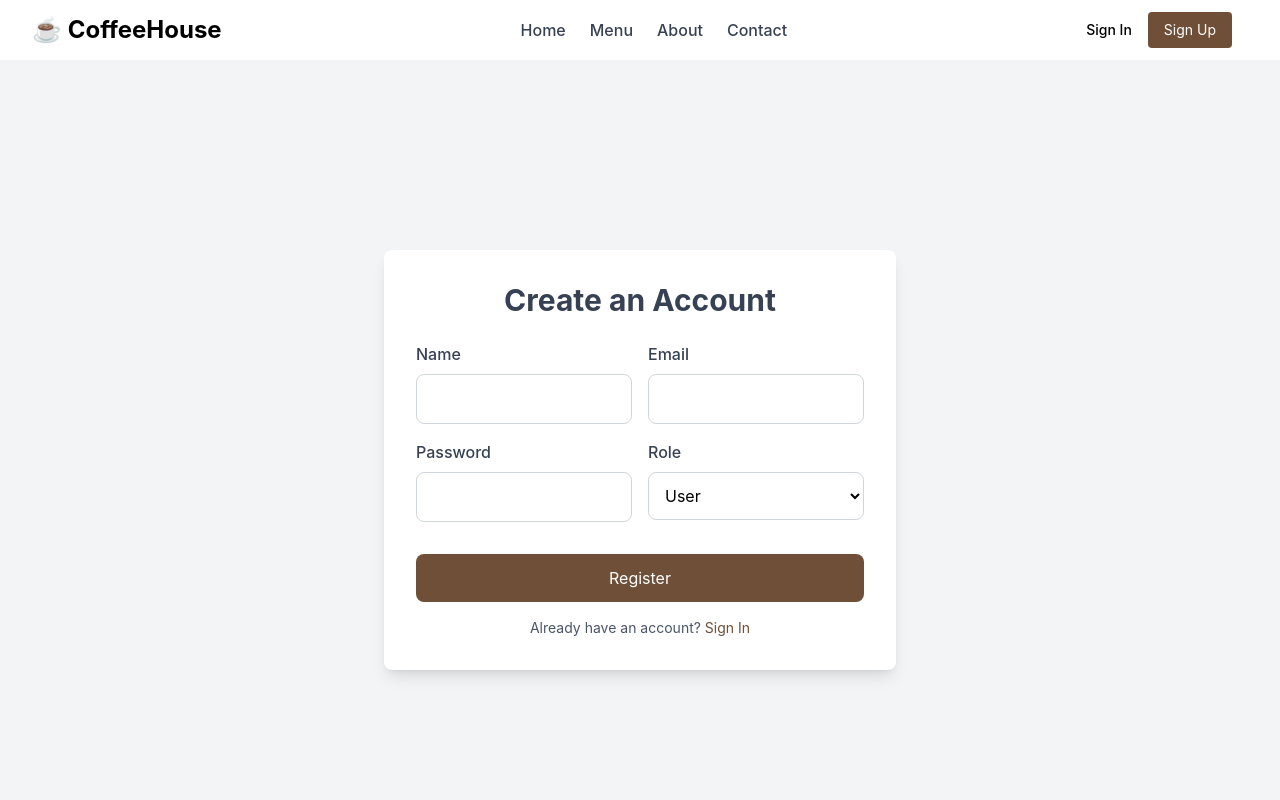
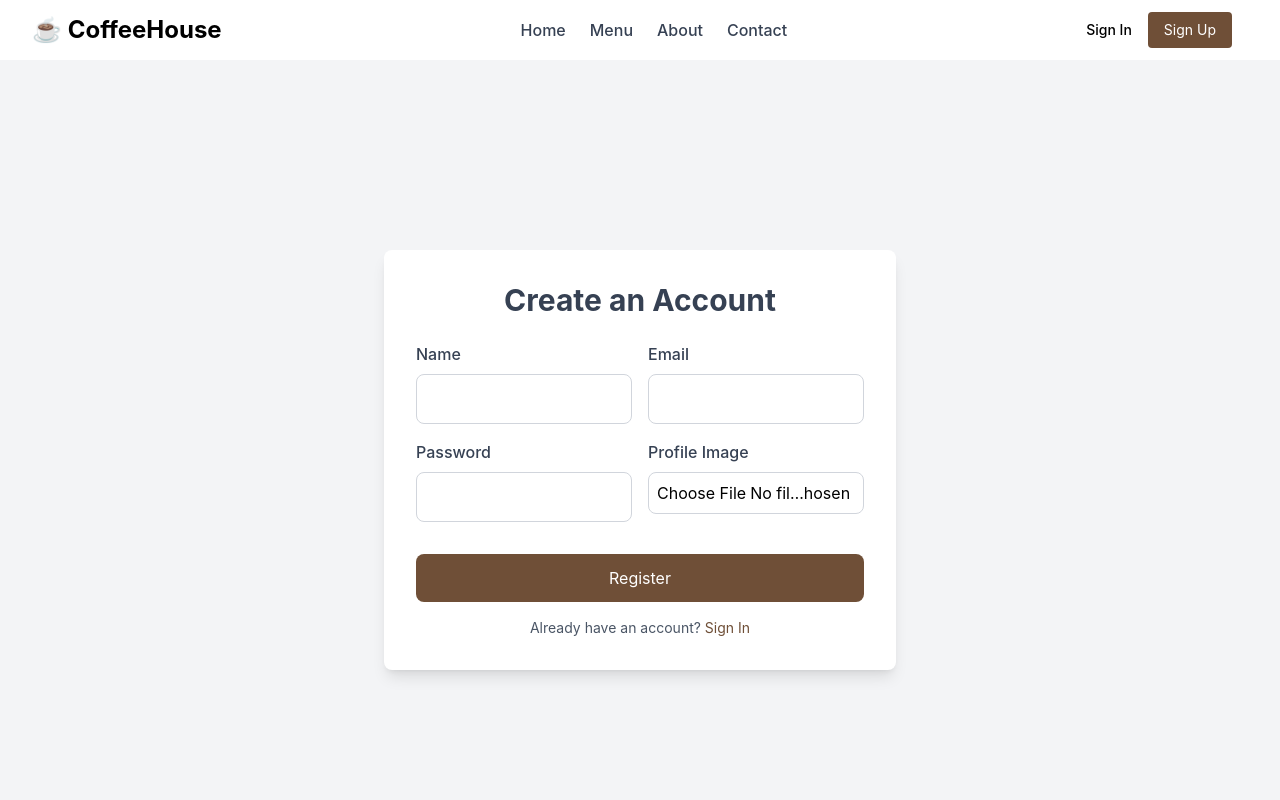
Before and after one commit to sajib689/coffeeHouse-client, a Next.js app: page /signup in a window 1280 px wide. Shown: the top 800 px of the page. Built offline with nearby package versions, Linux system fonts and the light colour scheme; no server answers.

Commit message:
feat: add image upload functionality to RegisterPage and update user profile with image URL

```diff
--- a/package.json
+++ b/package.json
@@ -10,6 +10,7 @@
   },
   "dependencies": {
     "@reduxjs/toolkit": "^2.7.0",
+    "axios": "^1.8.4",
     "firebase": "^11.6.0",
     "lucide-react": "^0.501.0",
     "next": "15.3.1",
--- a/src/app/orders/page.js
+++ b/src/app/orders/page.js
@@ -0,0 +1,7 @@
+import React from 'react'
+
+export default function page() {
+  return (
+    <div>page</div>
+  )
+}
--- a/src/app/profile/page.js
+++ b/src/app/profile/page.js
@@ -0,0 +1,7 @@
+import React from 'react'
+
+export default function page() {
+  return (
+    <div>page</div>
+  )
+}
--- a/src/components/Auth/RegisterPage.jsx
+++ b/src/components/Auth/RegisterPage.jsx
@@ -1,8 +1,13 @@
 "use client";
 
+import { useContext, useState } from "react";
+import axios from "axios";
 import { AuthContext } from "@/context/AuthProvider";
 import { useCreateUserMutation } from "@/features/users/usersApi";
-import { useContext, useState } from "react";
+import {  updateProfile } from "firebase/auth";
+
+const apiKey = "f5330ca78c6f9960d5308d89956366a7";
+const url = `https://api.imgbb.com/1/upload?key=${apiKey}`;
 
 const RegisterPage = () => {
   const { createUserWithForm, loading } = useContext(AuthContext);
@@ -12,26 +17,52 @@ const RegisterPage = () => {
   const handleSubmit = async (e) => {
     e.preventDefault();
     setFormError("");
+    const form = e.currentTarget;
 
-    const form = e.currentTarget;
-    const name = form.name.value;
-    const email = form.email.value;
+    const name = form.name.value.trim();
+    const email = form.email.value.trim();
     const password = form.password.value;
-    const role = form.role.value;
+    const imageFile = form.image.files[0];
 
-    if (!name || !email || !password) {
+    if (!name || !email || !password || !imageFile) {
       setFormError("All fields are required.");
       return;
     }
 
     try {
+      // Upload image to ImgBB
+      const formData = new FormData();
+      formData.append("image", imageFile);
+
+      const uploadRes = await axios.post(url, formData, {
+        headers: {
+          "Content-Type": "multipart/form-data",
+        },
+      });
+
+      const imageUrl = uploadRes?.data?.data?.display_url;
+      if (!imageUrl) {
+        setFormError("Image upload failed.");
+        return;
+      }
+
+      // Firebase create user
       const res = await createUserWithForm(email, password);
+      console.log(res)
       if (res?.user) {
+        await updateProfile(res.user, {
+          displayName: name,
+          photoURL: imageUrl,
+        });
+
         await createUser({
           name,
           email,
-          role,
+          password,
+          image: imageUrl,
+          role: "user",
         });
+
         form.reset();
       }
     } catch (err) {
@@ -87,17 +118,16 @@ const RegisterPage = () => {
             </div>
 
             <div className="mb-4">
-              <label htmlFor="role" className="block text-gray-700 font-medium mb-2">
-                Role
+              <label htmlFor="image" className="block text-gray-700 font-medium mb-2">
+                Profile Image
               </label>
-              <select
-                id="role"
-                name="role"
-                className="w-full p-3 border border-gray-300 rounded-lg focus:outline-none focus:ring-2 focus:ring-blue-500"
-              >
-                <option value="user">User</option>
-                <option value="admin">Admin</option>
-              </select>
+              <input
+                id="image"
+                name="image"
+                type="file"
+                accept="image/*"
+                className="w-full p-2 border border-gray-300 rounded-lg"
+              />
             </div>
           </div>
 
--- a/src/components/Shared/Navbar.jsx
+++ b/src/components/Shared/Navbar.jsx
@@ -9,7 +9,6 @@ const Navbar = () => {
   const { user, logout } = useContext(AuthContext);
   const [menuOpen, setMenuOpen] = useState(false);
   const pathname = usePathname();
-
   const handleLogout = async () => {
     try {
       await logout();
@@ -87,7 +86,7 @@ const Navbar = () => {
               />
               <div className="absolute right-0 mt-2 w-40 bg-white rounded shadow-md hidden group-hover:block z-50 text-sm">
                 <Link
-                  href="/profile"
+                  href={user?.photoURL}
                   className="block px-4 py-2 hover:bg-gray-100"
                 >
                   Profile
```
Also changed, not shown: 1 other file (tests, documents, lock files or other folders).
